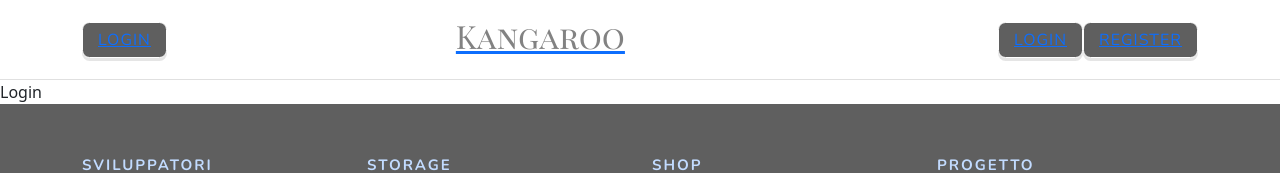
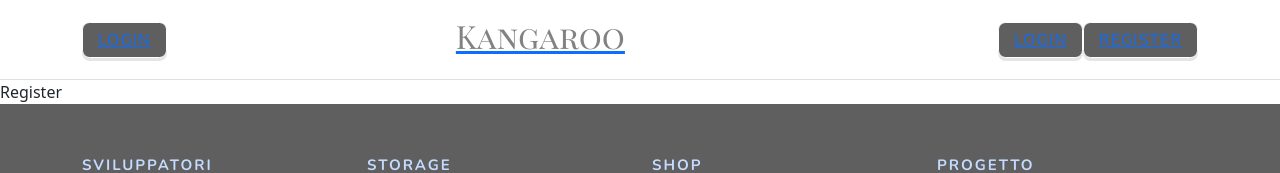
Before and after one commit to danieletulone/kangaroo, a Vue app: page /store/styles in a window 1280 px wide. Shown: the top 173 px of the page. Built offline with nearby package versions, Linux system fonts and the light colour scheme.

Commit message:
Update register view.

```diff
--- a/src/views/auth/RegisterView.vue
+++ b/src/views/auth/RegisterView.vue
@@ -1,3 +1,3 @@
 <template>
-  <div>Login</div>
+  <div>Register</div>
 </template>
```
